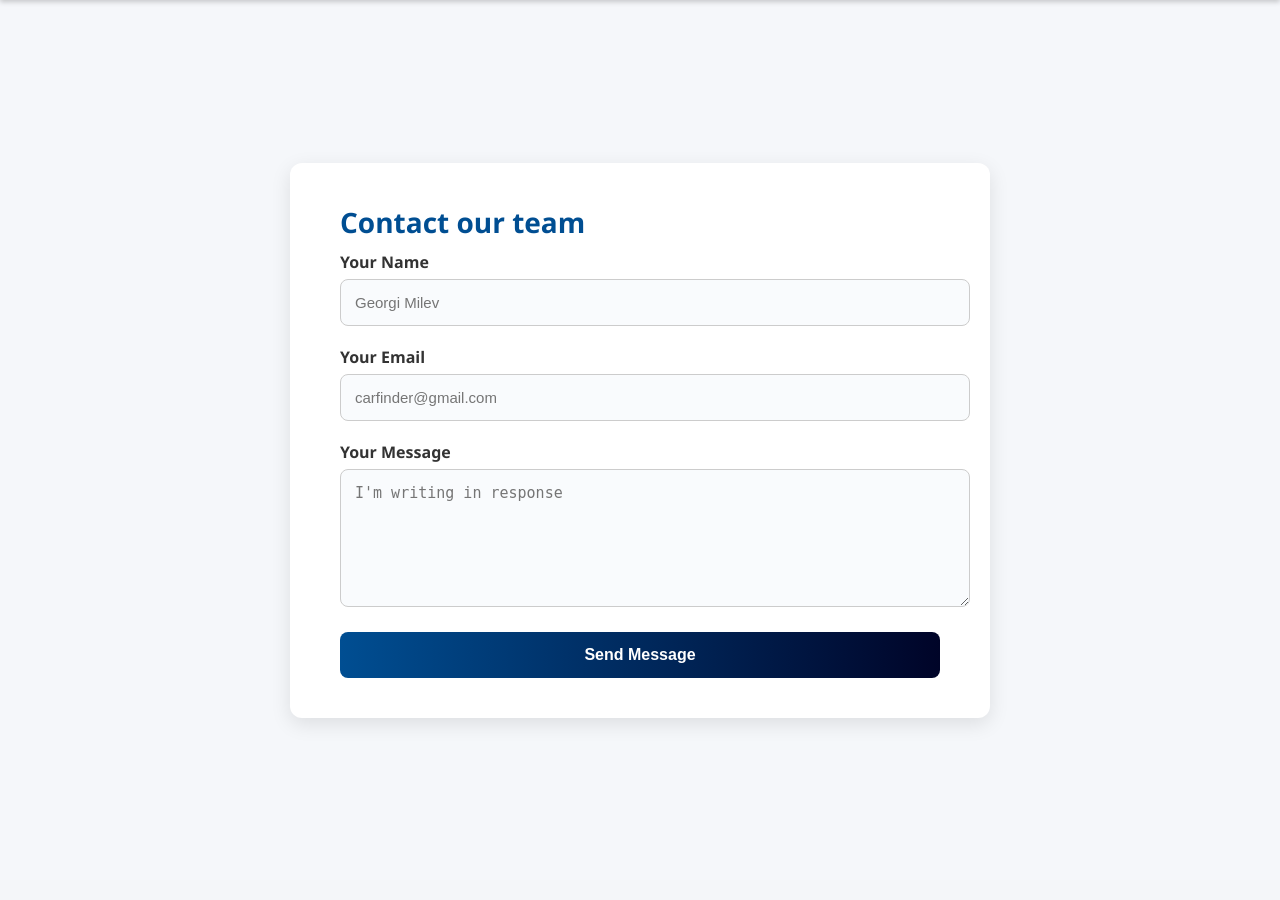
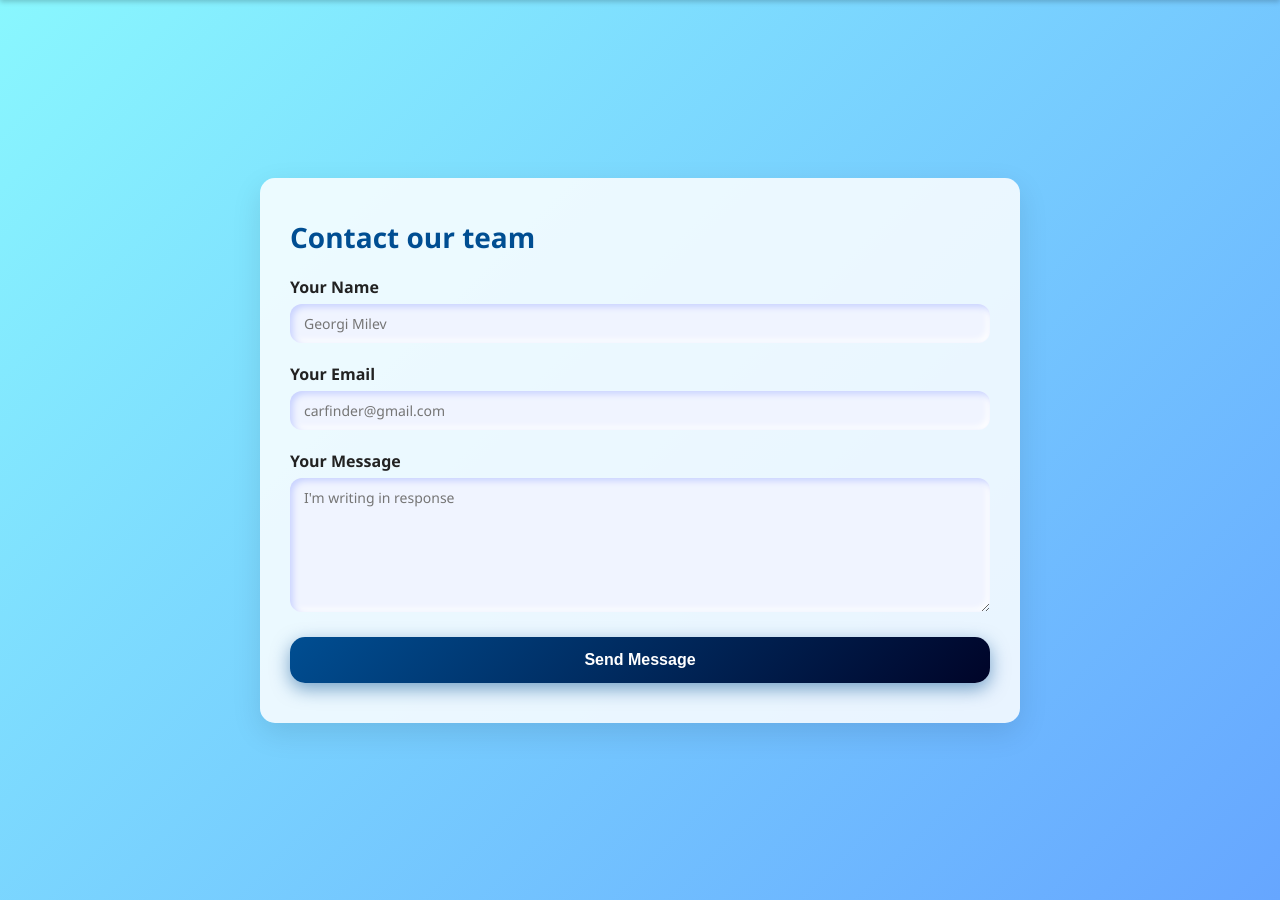
Before and after one commit to IMIvanov22/CarFinders, a Flask app: page /pages/contactus.html in a window 1280 px wide. Shown: the part 80-980 px from the top of the page. Before the commit the page ends 803 px from the top, so only its background shows below. Run offline with Flask 3, Linux system fonts and the light colour scheme.

Commit message:
Improving the design of contactus.html

```diff
--- a/static/contactus.css
+++ b/static/contactus.css
@@ -2,32 +2,34 @@
     display: flex;
     justify-content: center;
     align-items: center;
-    padding: 40px 20px;
-    background: #f5f7fa;
+    padding: 50px 20px;
+    background: linear-gradient(135deg, #89f7fe 0%, #66a6ff 100%);
     min-height: 100vh;
+    font-family: 'Segoe UI', Tahoma, Geneva, Verdana, sans-serif;
 }
 
 .contact-card {
-    background: #ffffff;
-    padding: 40px 50px;
-    border-radius: 12px;
-    box-shadow: 0 6px 20px rgba(0, 0, 0, 0.1);
-    max-width: 600px;
-    width: 100%;
-    font-family: 'Segoe UI', Tahoma, Geneva, Verdana, sans-serif;
+    background: rgba(255, 255, 255, 0.85);
+    padding: 40px 30px;
+    border-radius: 15px;
+    box-shadow: 0 10px 30px rgba(0, 0, 0, 0.1);
+    max-width: 700px;
+    width: 200%;
+    position: relative;
 }
 
 .contact-card h2 {
     margin-top: 0;
     font-size: 28px;
     color: #004e92;
-    margin-bottom: 10px;
+    margin-bottom: 20px;
+    font-weight: 700;
 }
 
 .contact-card p {
     font-size: 15px;
     margin-bottom: 25px;
-    color: #555;
+    color: #444;
 }
 
 .contact-form .form-group {
@@ -38,39 +40,52 @@
     display: block;
     margin-bottom: 6px;
     font-weight: 600;
-    color: #333;
+    color: #222;
 }
 
 .contact-form input,
 .contact-form textarea {
     width: 100%;
-    padding: 14px;
-    border: 1px solid #ccc;
-    border-radius: 8px;
-    font-size: 15px;
-    background-color: #f9fbfd;
-    transition: border 0.2s ease;
+    max-width: 100%;
+    padding: 10px 14px;
+    border: none;
+    border-radius: 12px;
+    font-size: 14px;
+    background: #f0f4ff;
+    box-shadow: inset 3px 3px 6px #c8d2ff, inset -3px -3px 6px #ffffff;
+    transition: box-shadow 0.3s ease, background 0.3s ease;
+    resize: vertical;
+    font-family: inherit;
+    box-sizing: border-box;
 }
 
 .contact-form input:focus,
 .contact-form textarea:focus {
-    border-color: #004e92;
+    background: #e0ebff;
+    box-shadow: 0 0 8px 2px #004e92cc;
     outline: none;
 }
 
 .contact-form button {
-    background: linear-gradient(90deg, #004e92, #000428);
+    background: linear-gradient(135deg, #004e92, #000428);
     color: white;
     border: none;
-    padding: 14px 20px;
+    padding: 14px 0;
     font-size: 16px;
-    font-weight: 600;
-    border-radius: 8px;
+    font-weight: 700;
+    border-radius: 15px;
     cursor: pointer;
     width: 100%;
-    transition: background 0.3s ease;
+    box-shadow: 0 6px 18px rgba(0, 78, 146, 0.5);
+    transition: background 0.3s ease, transform 0.2s ease;
 }
 
 .contact-form button:hover {
-    background: #003060;
+    background: linear-gradient(135deg, #002a60, #000428);
+    transform: translateY(-2px);
+    box-shadow: 0 10px 22px rgba(0, 40, 80, 0.6);
 }
+
+.contact-form textarea {
+    min-height: 80px;
+}
--- a/templates/index.html
+++ b/templates/index.html
@@ -25,7 +25,7 @@
     </form>
 
     {% if result %}
-        <h2>Found cars for: "{{ keyword }}"</h2>
+        <h2>Found cars with keyword: "{{ keyword }}"</h2>
         {% for car in result %}
             <h3>{{ car.name }}</h3>
             <ul>
```
